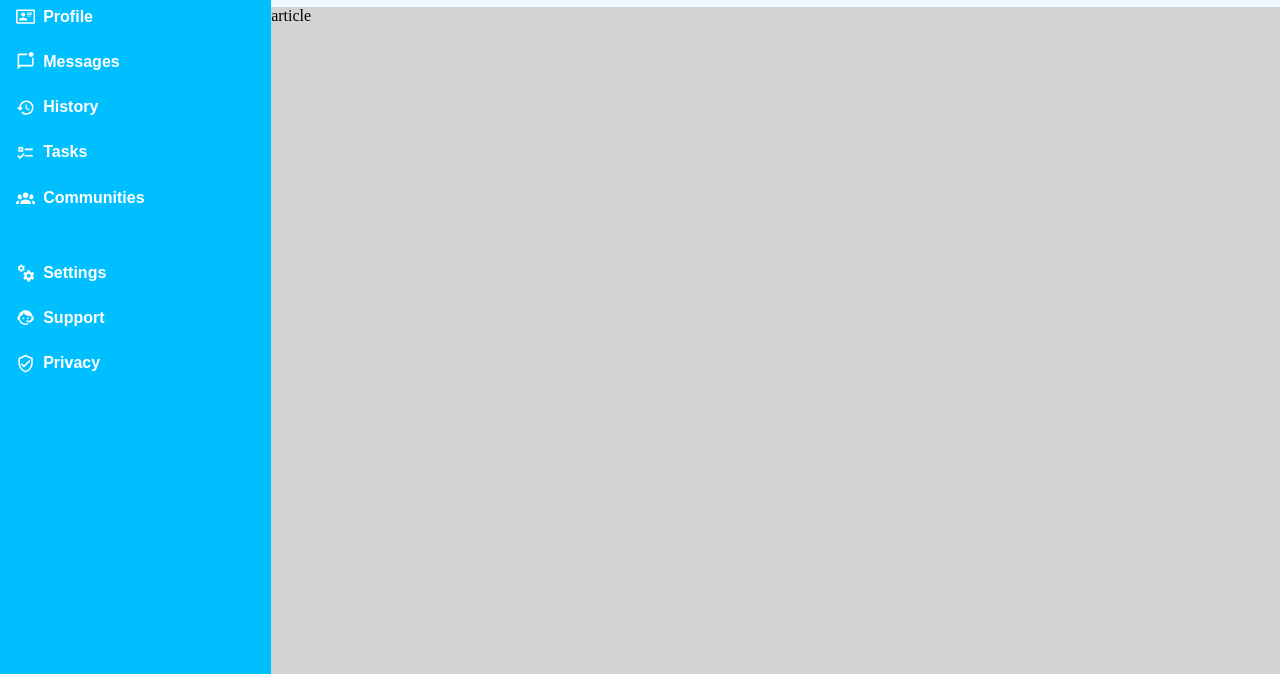
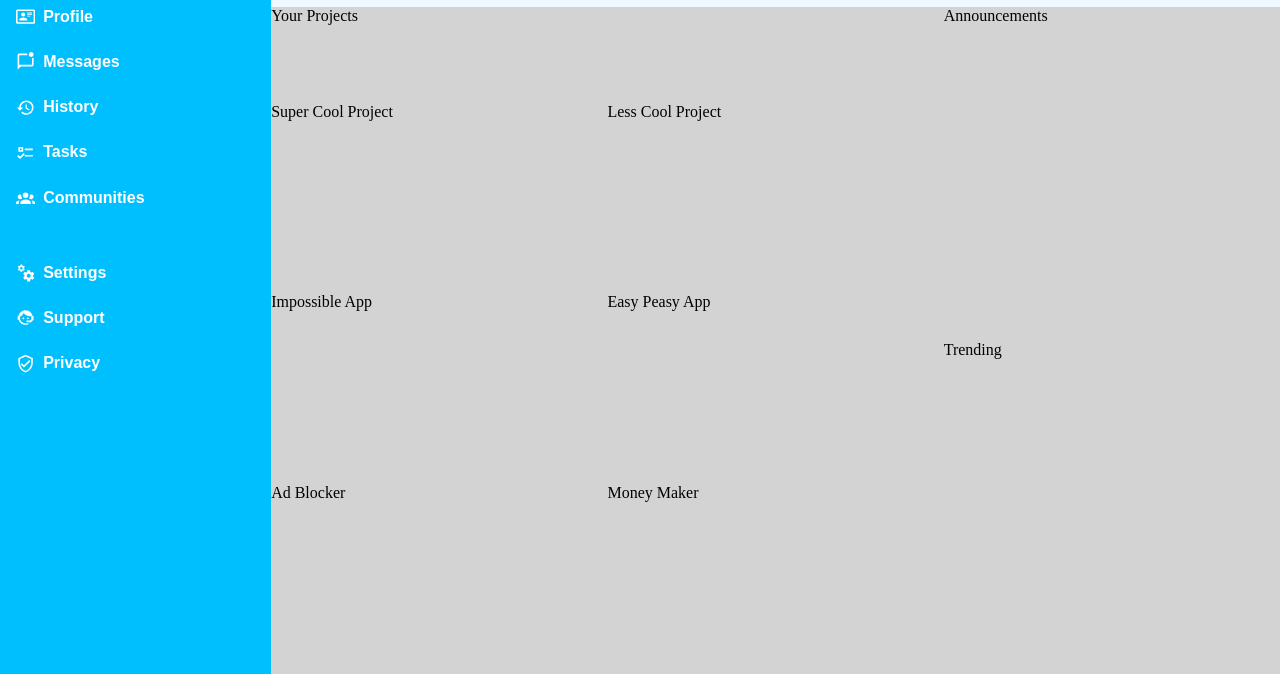
Before and after one commit to mdjules/odin-admin-dashboard, a plain HTML site: page index.html in a window 1280 px wide. Shown: the part 126-800 px from the top of the page. Drawn offline with Linux system fonts and the light colour scheme.

Commit message:
Achieve basic layout of article and projects section using grid. Your projects to the left with cards below and announcements and trending to the right

```diff
--- a/index.html
+++ b/index.html
@@ -8,6 +8,8 @@
 </head>
 <body>
     <div class="container">
+
+        <!--Sidebar section-->
         <div class="sidebar">
             <div class="sidebar-header">
                 <svg class="dashboard-icon" xmlns="http://www.w3.org/2000/svg" viewBox="0 0 24 24">
@@ -16,6 +18,8 @@
                 </svg>
                 Dashboard
             </div>
+
+            <!--Navigation links in sidebar, broken into list one and list two for "spacing"-->
             <div class="nav">
                 <ul class="list-one">
                     <li>
@@ -64,6 +68,8 @@
                 </ul>
             </div>
 
+            <!--List two of nav links-->
+
             <div class="support">
                 <ul class="list-two">
                     <li>
@@ -89,10 +95,10 @@
                     </li>
                 </ul>
             </div>
-
+            <!--END of Sidebar section-->
 
         </div>
-
+        <!--Header section-->
         <div class="header">
             <div class="search">
                 <svg class="search-icon" xmlns="http://www.w3.org/2000/svg" viewBox="0 0 24 24">
@@ -125,11 +131,24 @@
                 <button>Upload</button>
                 <button>Share</button>
             </div>
-
+            <!--END of Header section-->
 
         </div>
 
-        <div class="article">article</div>
+        <div class="article">
+            <div class="projects">
+                <div class="projects-header">Your Projects</div>
+                <div class="cards">Super Cool Project</div>
+                <div class="cards">Less Cool Project</div>
+                <div class="cards">Impossible App</div>
+                <div class="cards">Easy Peasy App</div>
+                <div class="cards">Ad Blocker</div>
+                <div class="cards">Money Maker</div>
+            </div>
+            <div class="announcements">Announcements</div>
+            <div class="trending">Trending</div>
+
+        </div>
     </div>
 </body>
 </html>
--- a/styles.css
+++ b/styles.css
@@ -153,3 +153,25 @@ ul.list-two,
     height: 3rem;
     fill: currentColor;
   }
+
+  .article {
+    display: grid;
+    grid-template-columns: 2fr 1fr;
+    grid-template-rows: 1fr 1fr;
+  }
+
+  .trending {
+    grid-column-start: -2;
+    grid-row-start: -2;
+  }
+
+  .projects {
+    display: grid;
+    grid-template-columns: 1fr 1fr;
+    grid-template-rows: 1fr 2fr 2fr 2fr;
+    grid-row: 1 / span 2;
+  }
+
+  .projects-header {
+    grid-column: span 2;
+  }
```
